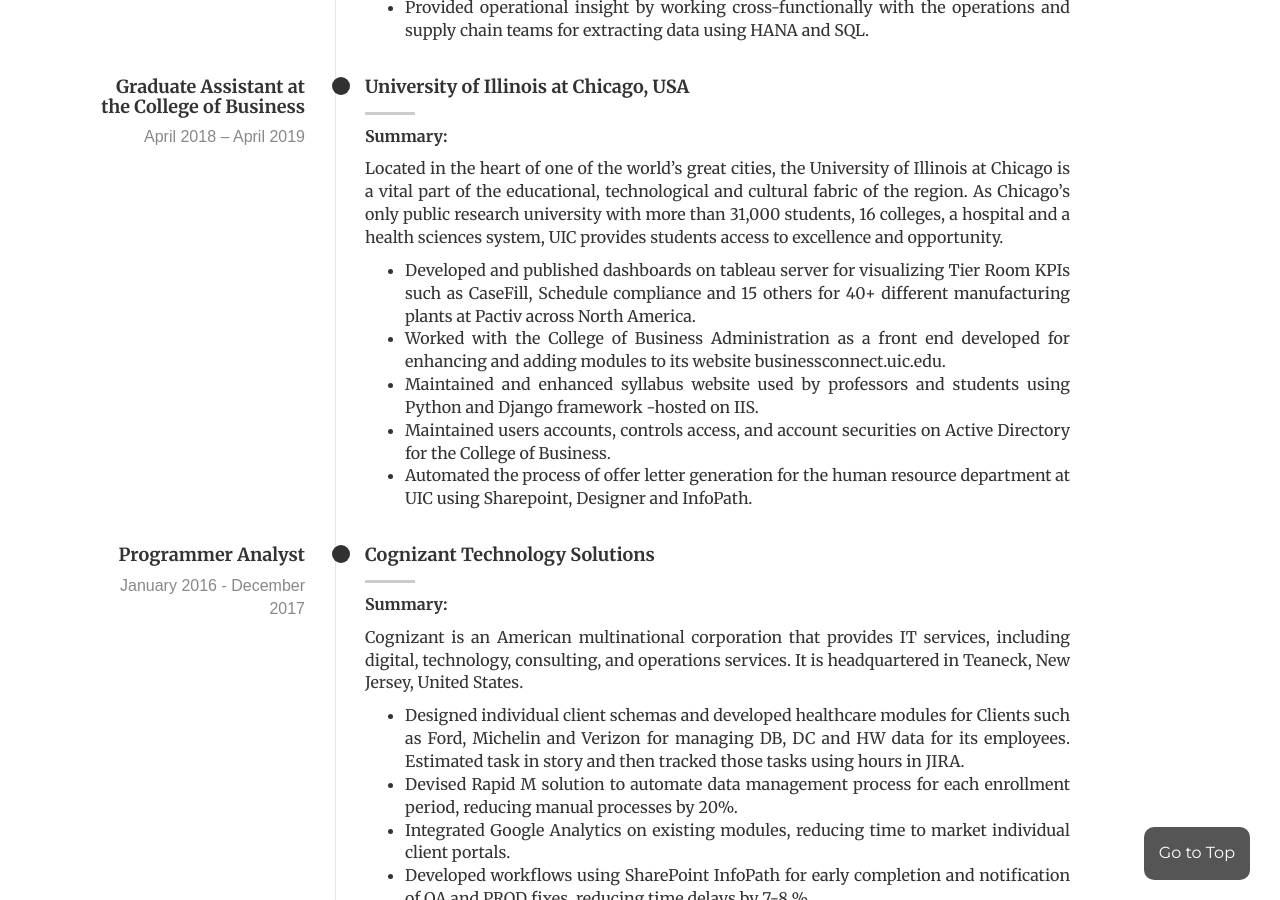
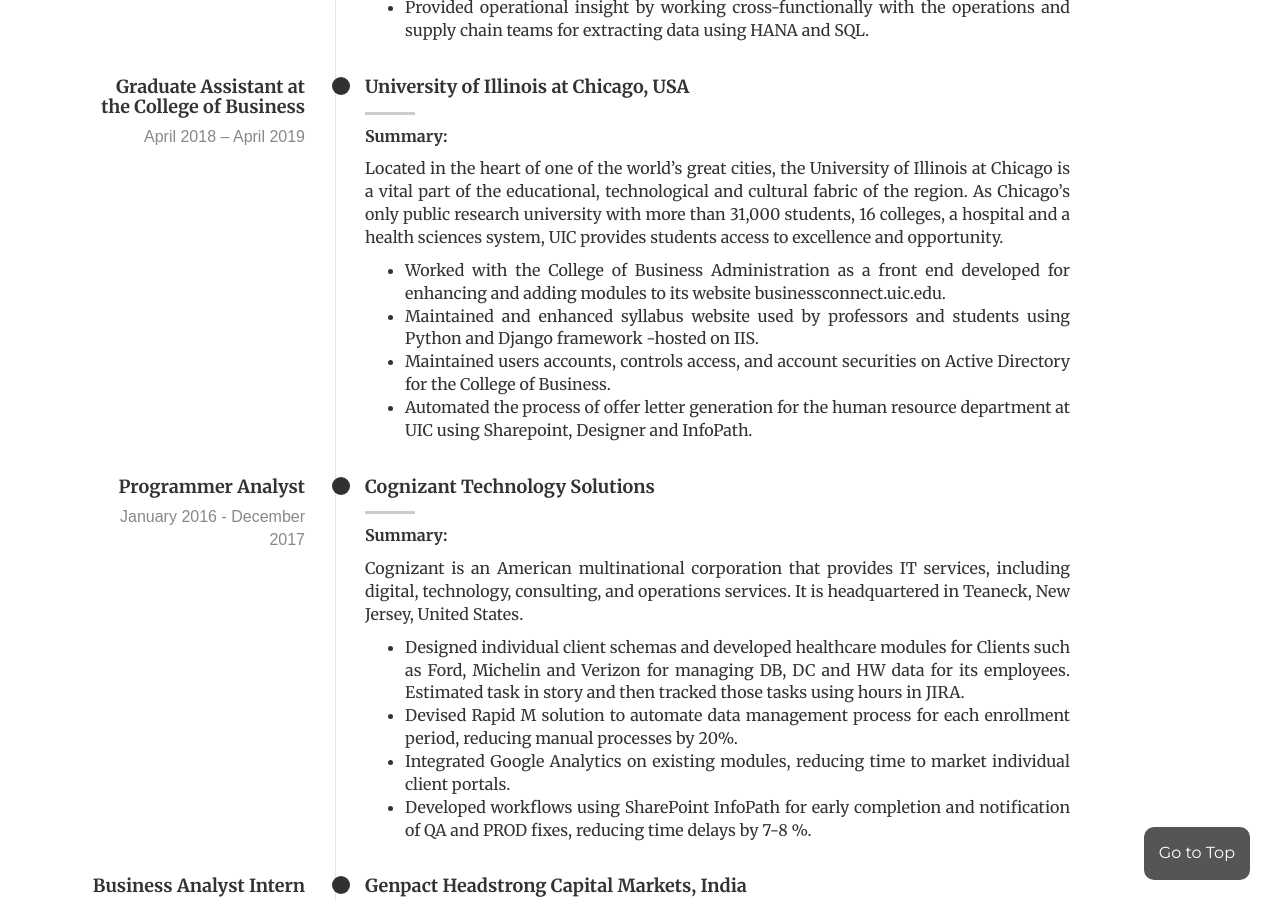
Before and after one commit to harshmisra-1/harshmisra-1.github.io, a Jekyll site: the page built from experience/index.html, in a window 1280 px wide and 900 px high, scrolled down 586 px. Built offline with Jekyll 4.4.1, drawn with Linux system fonts in a browser that asks for light colours.

Commit message:
4th Commit

```diff
--- a/experience/index.html
+++ b/experience/index.html
@@ -112,7 +112,6 @@ function topFunction() {
       <h4>University of Illinois at Chicago, USA</h4>
       <p><b>Summary:</b></p>
       <p>Located in the heart of one of the world’s great cities, the University of Illinois at Chicago is a vital part of the educational, technological and cultural fabric of the region. As Chicago’s only public research university with more than 31,000 students, 16 colleges, a hospital and a health sciences system, UIC provides students access to excellence and opportunity.<ul>
-       <li>Developed and published dashboards on tableau server for visualizing Tier Room KPIs such as CaseFill, Schedule compliance and 15 others for 40+ different manufacturing plants at Pactiv across North America.</li>
        <li>Worked with the College of Business Administration as a front end developed for enhancing and adding modules to its website businessconnect.uic.edu.</li>
        <li>Maintained and enhanced syllabus website used by professors and students using Python and Django framework -hosted on IIS.</<li>
        <li>Maintained users accounts, controls access, and account securities on Active Directory for the College of Business.</li>
```
